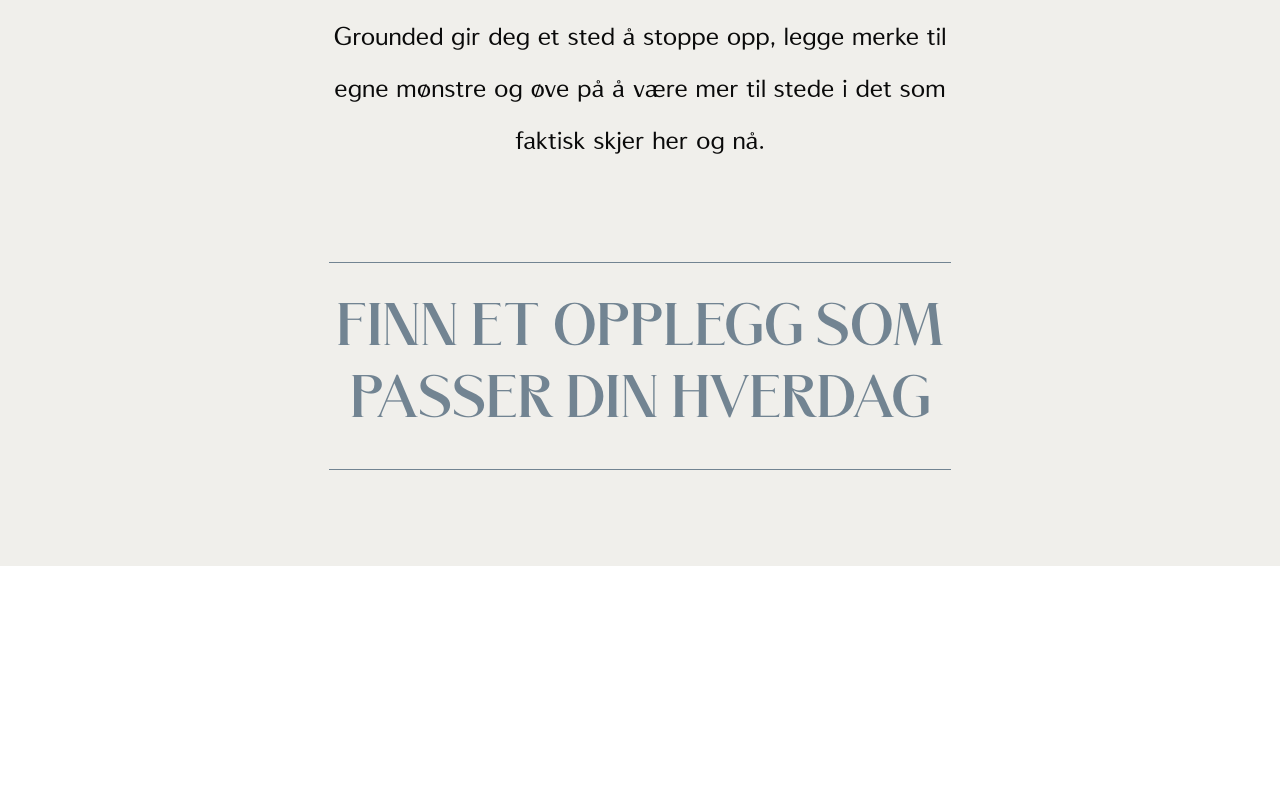
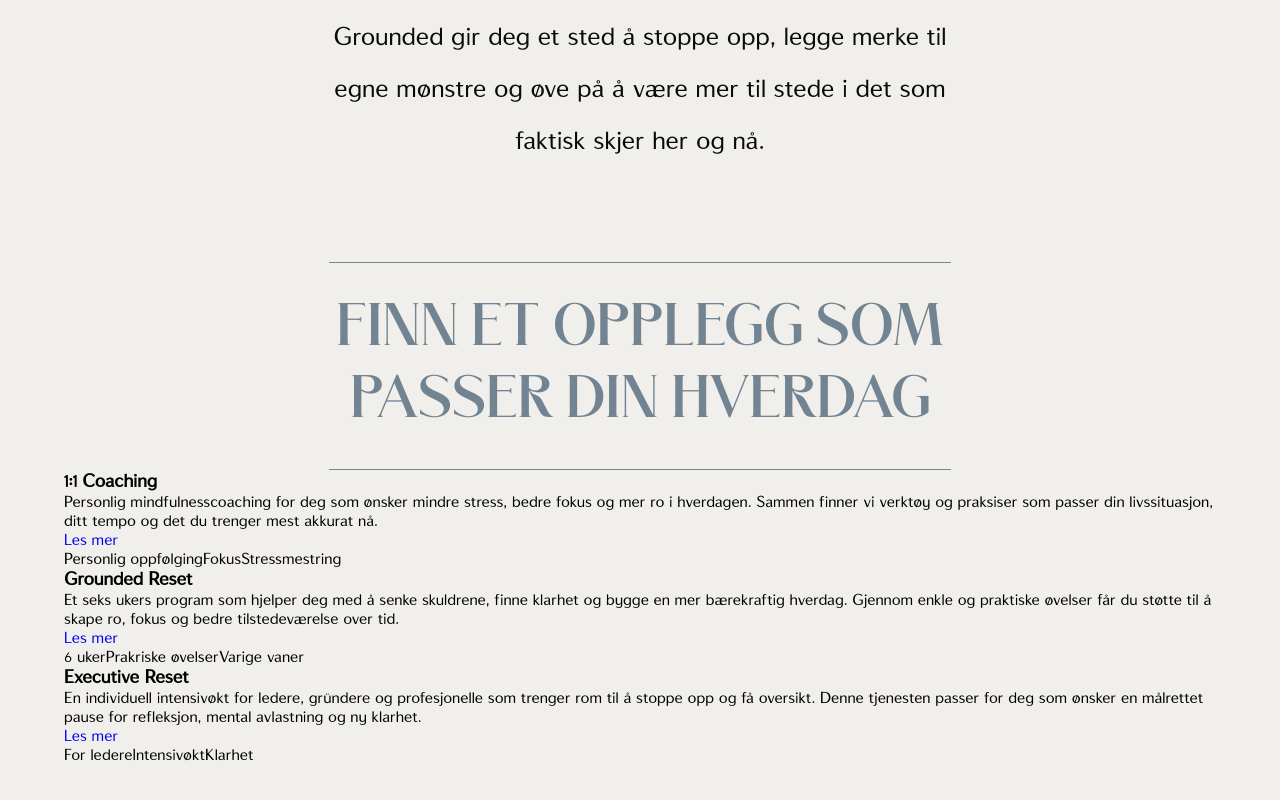
Before and after one commit to lulu630/grounded-website, a React (Vite) app: page / in a window 1280 px wide. Shown: the part 1132-1932 px from the top of the page. Before the commit the page ends 1698 px from the top, so only its background shows below. Built offline with nearby package versions, Linux system fonts and the light colour scheme.

Commit message:
Add Service cards

```diff
--- a/src/App.jsx
+++ b/src/App.jsx
@@ -16,7 +16,6 @@
         <Services />
 
 
-
       </main>
     </>
   )
--- a/src/Components/Hero.jsx
+++ b/src/Components/Hero.jsx
@@ -23,9 +23,6 @@
                     <a className="hero__btn" href="#kontakt">Book samtale</a>
                 </div>
 
-
-
-
         </section>
     )
 }
--- a/src/Components/Navbar.jsx
+++ b/src/Components/Navbar.jsx
@@ -15,9 +15,6 @@
                     <a className="site-header__link" href="#kontakt">Kontakt</a>
                 </nav>
 
-
-
-
         </header>
     )
 }
--- a/src/Components/ServiceCard.jsx
+++ b/src/Components/ServiceCard.jsx
@@ -0,0 +1,38 @@
+
+
+function ServiceCard( {title, description, href, tags} ) {
+    return (
+        <article className="card">
+            <div className="card__title">
+                <h3>{title}</h3>
+            </div>
+
+            <div className="card__description">
+                <p>{description}</p>
+                <a
+                className="card__link"
+                href="#"
+                onClick={(event) => event.preventDefault()}
+                >
+                    Les mer
+                </a>
+            </div>
+
+            <div className="card__tags">
+                {tags.map((tag) => (
+                    <span className="card__tag" key={tag}>
+                        {tag}
+                    </span>
+                ))}
+
+            </div>
+        </article>
+
+
+    )
+}
+
+
+
+
+export default ServiceCard
--- a/src/Components/Services.jsx
+++ b/src/Components/Services.jsx
@@ -1,4 +1,28 @@
+import ServiceCard from "./ServiceCard"
 import { useEffect, useRef, useState } from "react"
+
+const services = [
+    {
+        id: "coaching",
+        title: "1:1 Coaching",
+        description: "Personlig mindfulnesscoaching for deg som ønsker mindre stress, bedre fokus og mer ro i hverdagen. Sammen finner vi verktøy og praksiser som passer din livssituasjon, ditt tempo og det du trenger mest akkurat nå.",
+        tags: ["Personlig oppfølging", "Fokus", "Stressmestring"]
+    },
+
+    {
+        id: "grounded-reset",
+        title: "Grounded Reset",
+        description: "Et seks ukers program som hjelper deg med å senke skuldrene, finne klarhet og bygge en mer bærekraftig hverdag. Gjennom enkle og praktiske øvelser får du støtte til å skape ro, fokus og bedre tilstedeværelse over tid.",
+        tags: ["6 uker", "Prakriske øvelser", "Varige vaner"]
+    },
+
+    {
+        id: "executive-reset",
+        title: "Executive Reset",
+        description: "En individuell intensivøkt for ledere, gründere og profesjonelle som trenger rom til å stoppe opp og få oversikt. Denne tjenesten passer for deg som ønsker en målrettet pause for refleksjon, mental avlastning og ny klarhet.",
+        tags: ["For ledere", "Intensivøkt", "Klarhet"]
+    },
+]
 
 
 function Services() {
@@ -34,6 +58,20 @@
                 Finn et opplegg som passer din hverdag
             </h2>
 
+            <div className="services__list">
+                {
+                    services.map((service) => (
+                    <ServiceCard
+                    key={service.id}
+                    title={service.title}
+                    description={service.description}
+                    tags={service.tags}
+                    />
+                ))}
+            </div>
+
+
+
         </section>
     )
 }
```
